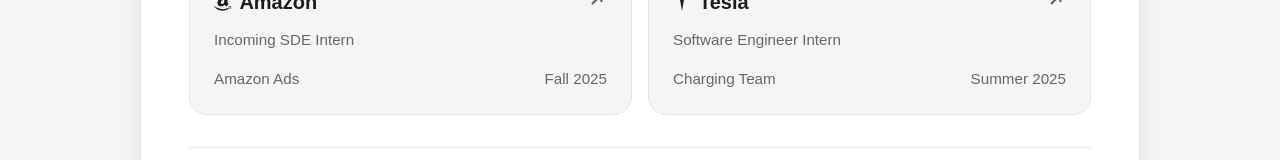
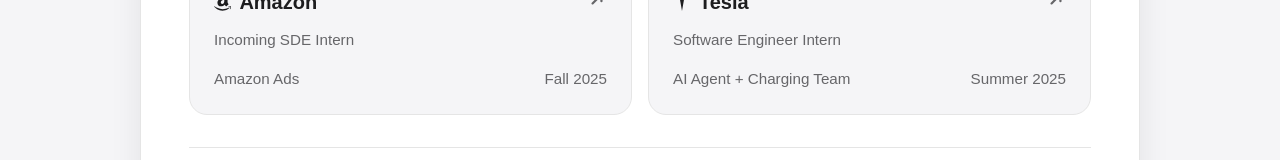
Before and after one commit to NicholasChanng/nickchanng.com, a React (Vite) app: page / in a window 1280 px wide. Shown: the part 444-604 px from the top of the page. Built offline with nearby package versions, Linux system fonts and the light colour scheme; no server answers; a small style sheet from the web is missing; a web font is replaced by a local one.

Commit message:
AI Agent

```diff
--- a/src/App.tsx
+++ b/src/App.tsx
@@ -338,6 +338,16 @@
                   logo={<TeslaLogo />}
                   link="https://www.tesla.com"
                   metaLeft={
+                    <>
+                      <a
+                        href="https://www.tesla.com/AI"
+                        target="_blank"
+                        rel="noopener noreferrer"
+                        className="card-meta-link"
+                      >
+                        AI Agent
+                      </a>
+                      {" + "}
                       <a
                         href="https://apps.apple.com/us/app/tesla/id582007913"
                         target="_blank"
@@ -346,6 +356,7 @@
                       >
                         Charging Team
                       </a>
+                    </>
                   }
                 />
               </div>
```
Lines whose indentation alone changed are shown as unchanged.
